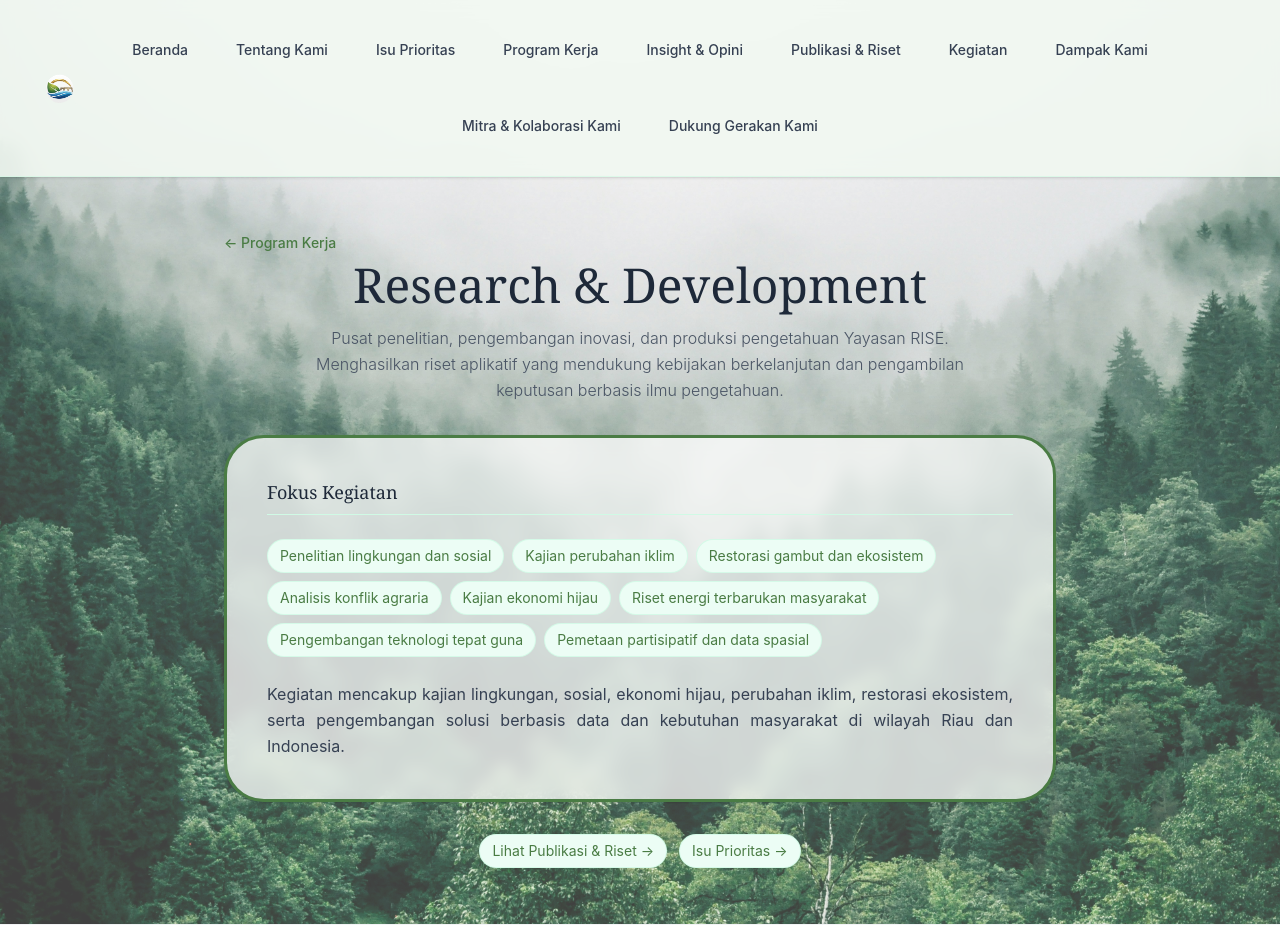
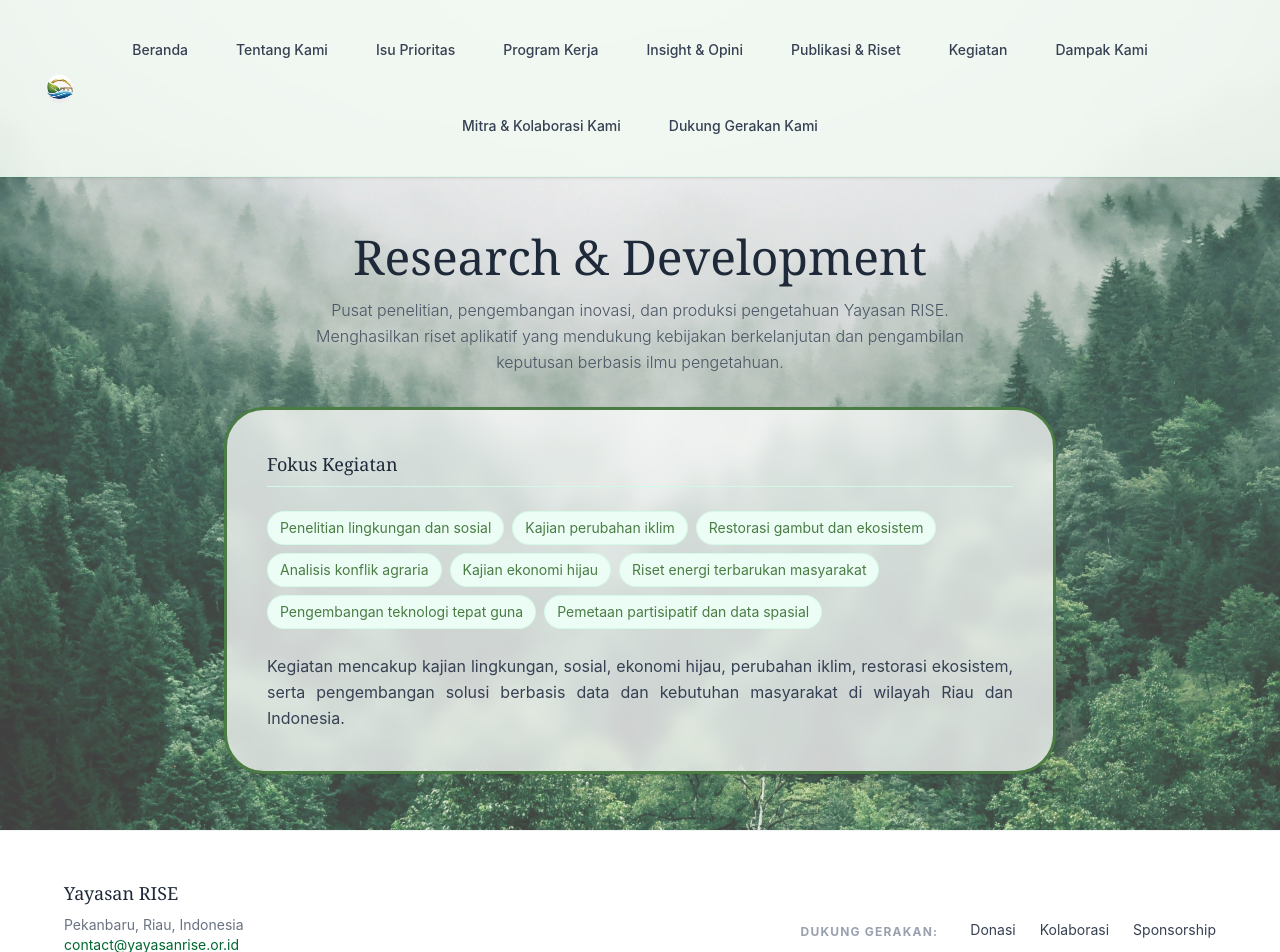
Before and after one commit to Jazaniest/yayasanrise, a React (Vite) app: page /program-kerja/research-development in a window 1280 px wide. Shown: the top 952 px of the page. Built offline with nearby package versions, Linux system fonts and the light colour scheme.

Commit message:
remove unused back button

```diff
--- a/src/pages/ProgramKerja/CommunityEmpowerment.jsx
+++ b/src/pages/ProgramKerja/CommunityEmpowerment.jsx
@@ -1,4 +1,3 @@
-import { Link } from "react-router-dom";
 import Navbar from "../../components/Navbar";
 import Background from "../../components/Background";
 
@@ -29,7 +28,6 @@ const CommunityEmpowerment = () => {
       </header>
 
       <main className="rise-main">
-        <Link to="/program-kerja" className="rise-breadcrumb">← Program Kerja</Link>
         <h1 className="text-4xl md:text-5xl font-serif text-gray-800 text-center mb-4">
           Community Empowerment
         </h1>
@@ -58,11 +56,6 @@ const CommunityEmpowerment = () => {
             ))}
           </ul>
         </div>
-
-        <div className="mt-8 flex flex-wrap justify-center gap-3 text-sm">
-          <Link to="/isu-prioritas/ketahanan-pangan" className="rise-chip hover:bg-emerald-100">Ketahanan Pangan →</Link>
-          <Link to="/isu-prioritas/sampah" className="rise-chip hover:bg-emerald-100">Pengelolaan Sampah →</Link>
-        </div>
       </main>
     </div>
   );
--- a/src/pages/ProgramKerja/EcologicalConflict.jsx
+++ b/src/pages/ProgramKerja/EcologicalConflict.jsx
@@ -1,4 +1,3 @@
-import { Link } from "react-router-dom";
 import Navbar from "../../components/Navbar";
 import Background from "../../components/Background";
 
@@ -23,7 +22,6 @@ const EcologicalConflict = () => {
       </header>
 
       <main className="rise-main">
-        <Link to="/program-kerja" className="rise-breadcrumb">← Program Kerja</Link>
         <h1 className="text-4xl md:text-5xl font-serif text-gray-800 text-center mb-4">
           Ecological Conflict Resolution
         </h1>
@@ -47,12 +45,6 @@ const EcologicalConflict = () => {
             menghubungkan advokasi kebijakan dengan kebutuhan masyarakat di lapangan.
           </p>
         </div>
-
-        <div className="mt-8">
-          <Link to="/isu-prioritas/konflik-agraria" className="rise-chip hover:bg-emerald-100">
-            Isu Konflik Agraria →
-          </Link>
-        </div>
       </main>
     </div>
   );
--- a/src/pages/ProgramKerja/EnvironmentalEducation.jsx
+++ b/src/pages/ProgramKerja/EnvironmentalEducation.jsx
@@ -1,4 +1,3 @@
-import { Link } from "react-router-dom";
 import Navbar from "../../components/Navbar";
 import Background from "../../components/Background";
 
@@ -25,7 +24,6 @@ const EnvironmentalEducation = () => {
       </header>
 
       <main className="rise-main">
-        <Link to="/program-kerja" className="rise-breadcrumb">← Program Kerja</Link>
         <h1 className="text-4xl md:text-5xl font-serif text-gray-800 text-center mb-4">
           Environmental Education
         </h1>
@@ -48,10 +46,6 @@ const EnvironmentalEducation = () => {
             ))}
           </div>
         </div>
-
-        <div className="mt-8">
-          <Link to="/kegiatan" className="rise-chip hover:bg-emerald-100">Lihat Kegiatan →</Link>
-        </div>
       </main>
     </div>
   );
--- a/src/pages/ProgramKerja/ResearchDevelopment.jsx
+++ b/src/pages/ProgramKerja/ResearchDevelopment.jsx
@@ -1,4 +1,3 @@
-import { Link } from "react-router-dom";
 import Navbar from "../../components/Navbar";
 import Background from "../../components/Background";
 
@@ -29,7 +28,6 @@ const ResearchDevelopment = () => {
       </header>
 
       <main className="rise-main">
-        <Link to="/program-kerja" className="rise-breadcrumb">← Program Kerja</Link>
         <h1 className="text-4xl md:text-5xl font-serif text-gray-800 text-center mb-4">
           Research & Development
         </h1>
@@ -52,15 +50,6 @@ const ResearchDevelopment = () => {
             masyarakat di wilayah Riau dan Indonesia.
           </p>
         </div>
-
-        <div className="mt-8 w-full flex flex-wrap justify-center gap-3 text-sm">
-          <Link to="/publikasi-riset" className="rise-chip hover:bg-emerald-100 transition-colors">
-            Lihat Publikasi & Riset →
-          </Link>
-          <Link to="/isu-prioritas" className="rise-chip hover:bg-emerald-100 transition-colors">
-            Isu Prioritas →
-          </Link>
-        </div>
       </main>
     </div>
   );
--- a/src/pages/ProgramKerja/RiauSocioEco.jsx
+++ b/src/pages/ProgramKerja/RiauSocioEco.jsx
@@ -1,4 +1,3 @@
-import { Link } from "react-router-dom";
 import Navbar from "../../components/Navbar";
 import Background from "../../components/Background";
 
@@ -33,7 +32,6 @@ const RiauSocioEco = () => {
       </header>
 
       <main className="rise-main max-w-5xl">
-        <Link to="/program-kerja" className="rise-breadcrumb">← Program Kerja</Link>
         <h1 className="text-3xl md:text-4xl font-serif text-gray-800 text-center mb-4 leading-tight">
           Riau Socio-Ecological Data Center
         </h1>
@@ -78,10 +76,6 @@ const RiauSocioEco = () => {
             ))}
           </div>
         </div>
-
-        <div className="mt-8 flex flex-wrap justify-center gap-3">
-          <Link to="/publikasi-riset/infografis-data" className="rise-chip hover:bg-emerald-100">Infografis Data →</Link>
-        </div>
       </main>
     </div>
   );
```
